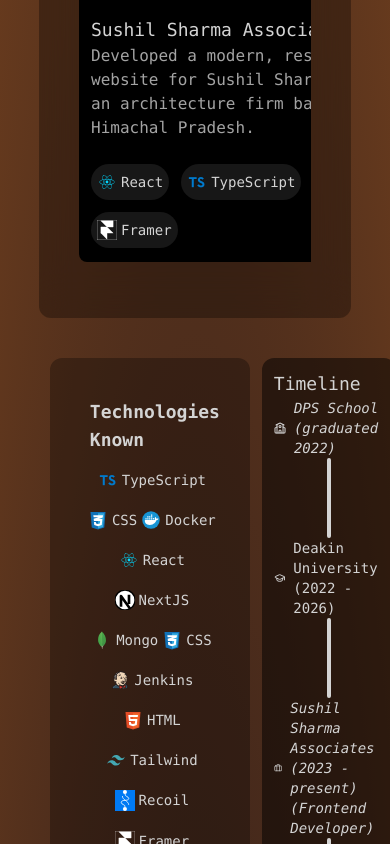
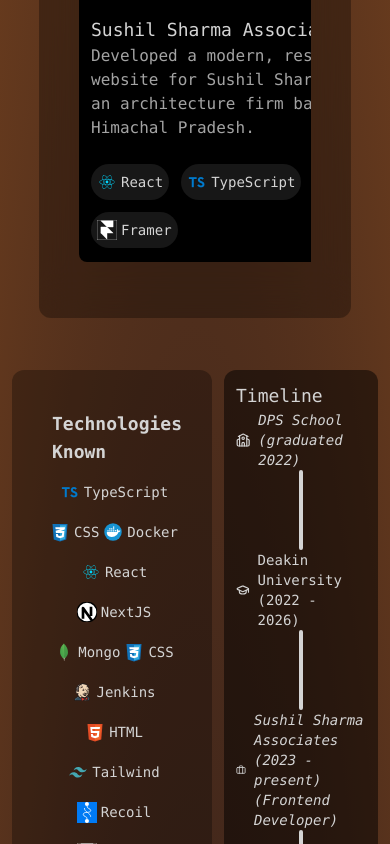
Before and after one commit to sammamama/portfolio, a Next.js app: page / in a window 390 px wide. Shown: the part 1156-2000 px from the top of the page. Built offline with nearby package versions, Linux system fonts and the light colour scheme.

Commit message:
enhanced for mobile

```diff
--- a/app/globals.css
+++ b/app/globals.css
@@ -38,7 +38,7 @@ html{
   }
 
   .custom-scrollbar {
-    scrollbar-width: none; /* Makes the scrollbar thinner */
-    scrollbar-color: #555 #1a1a1a; /* Thumb and track colors */
+    scrollbar-width: none;
+    scrollbar-color: #555 #1a1a1a;
   }
 }
--- a/app/page.jsx
+++ b/app/page.jsx
@@ -23,6 +23,8 @@ import wsapp from '@/public/wsapp.svg'
 import Services from "@/components/Services";
 
 import emailjs from '@emailjs/browser'
+
+import z from 'zod';
 
 const COLORS = ["#433256", "#1a4673", "#604137", "#743d00", "#DD335C"];
 
@@ -65,6 +67,10 @@ export default function Home() {
       console.log(error)
     }
   }
+
+  const Form = z.object({
+    emailAddress: z.string().email("Invalid email address"),
+  })
 
   return (
     <div className="font-mono ">
@@ -116,7 +122,7 @@ export default function Home() {
         }}
       >
         <div className="flex flex-col items-center lg:flex-row
-        justify-center text-neutral-300 space-x-14 pb-[100px]"
+        justify-center text-neutral-300 sm:space-x-14 pb-[100px]"
         id="projects"
         ref={projectRef}
         >
@@ -190,13 +196,13 @@ export default function Home() {
           </div>
 
           <div>
-            <div className="flex flex-col justify-center
-            w-full ">
-              <div className="flex lg:flex-col justify-center gap-3">
+            <div className="flex flex-col justify-center items-center
+            w-full">
+              <div className="flex lg:flex-col justify-center gap-3 p-3 sm:p-0">
                 <Technologies />
                 <Timeline />
               </div>
-              <div className="w-full">
+              <div className="w-full flex justify-center">
                 <Testimonials />
               </div>
             </div>
@@ -224,7 +230,10 @@ export default function Home() {
                   <form ref={form} onSubmit={handleSubmit}>
                     <div className="flex flex-col">
                       or Drop me your mail, We&apos;ll reach out
-                      <input type="text" className="md:w-[40%] w-full rounded-lg px-4 py-1 bg-neutral-800"/>
+                      <input
+                        name="email"
+                        type="text"
+                        className="md:w-[40%] w-full rounded-lg px-4 py-1 bg-neutral-800"/>
                       <button className="w-[40%] p-3 mt-2 bg-white/30
                       hover:bg-green-300 transition-all
                       ease-out hover:text-neutral-600" type="submit">Submit</button>
--- a/components/Services.jsx
+++ b/components/Services.jsx
@@ -6,7 +6,7 @@ const Services = () => {
   return (
     <div className="px-4 py-8 max-w-7xl mx-5">
       <div className="text-[46px] mb-12 w-full text-start text-white">Services</div>
-      <div className="grid gap-8 sm:grid-cols-1 md:grid-cols-2 lg:grid-cols-3 xl:grid-cols-4">
+      <div className="grid gap-4 sm:grid-cols-1 md:grid-cols-2 lg:grid-cols-3 xl:grid-cols-4">
         {/* Frontend Projects */}
         <div className="bg-neutral-800/70 md:row-span-2 lg:row-span-1 text-neutral-300 rounded-lg p-5
          flex flex-col shadow-lg transform
--- a/components/Testimonials.jsx
+++ b/components/Testimonials.jsx
@@ -5,7 +5,7 @@ import srijan from '@/public/srijan.png'
 
 const Testimonials = () => {
   return (
-    <div className="lg:w-[400px] md:w-[90%] w-[300px] h-min
+    <div className="lg:w-[400px] sm:w-[90%] w-[300px] h-min
     bg-neutral-300 mt-10 p-10 overflow-hidden">
       <div className="text-lg font-semibold text-black">Testimonials</div>
       <div className="flex gap-3 lg:flex-col sm:flex-row flex-col
```
